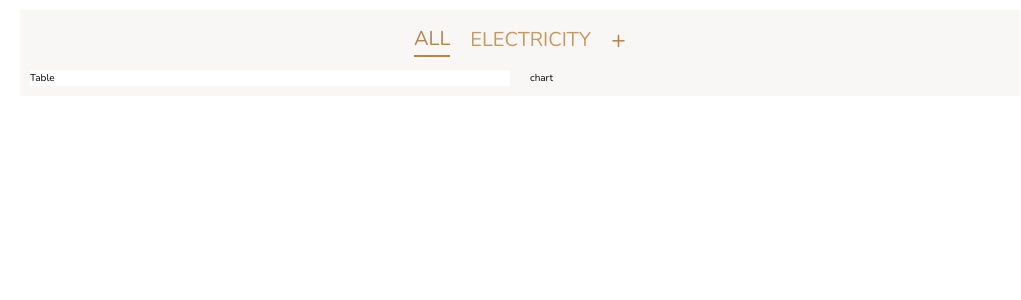
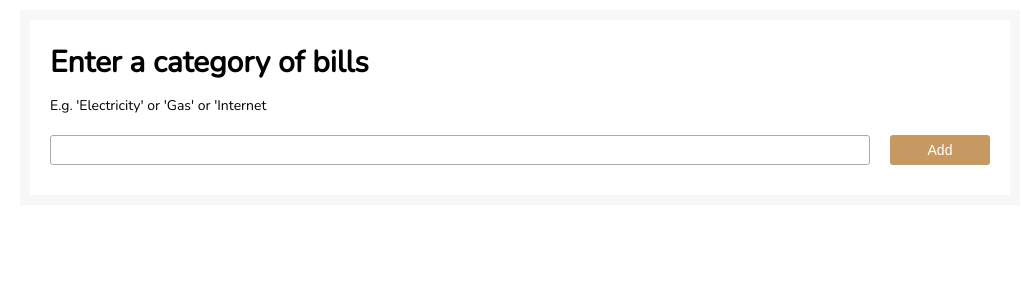
Before and after one commit to aliramazon/bill-tracker-app, a React (Create React App) app: page / in a window 1280 px wide. Shown: the top 300 px of the page, without its empty margins (120-1141 px from the left). Built offline with nearby package versions, Linux system fonts and the light colour scheme.

Commit message:
Add category, conditionally render AddCategory

```diff
--- a/src/App.js
+++ b/src/App.js
@@ -1,18 +1,36 @@
-import React from "react";
+import React, { useState } from "react";
 import { Navbar } from "./components/Navbar";
 import { BillsTable } from "./components/BillsTable";
 import { Chart } from "./components/Chart";
+import { AddCategory } from "./components/AddCategory";
 
-function App() {
+const App = () => {
+  const [shouldShowAddCategory, setShouldShowAddCategory] = useState(true);
+  const [categories, setCategories] = useState([]);
+
+  const handleAddCategory = category => {
+    setCategories([...categories, category]);
+    setShouldShowAddCategory(false);
+  };
+
+  const handlePlusClick = () => {
+    setShouldShowAddCategory(true);
+  };
   return (
     <div className="container">
-      <Navbar />
-      <div className="main-content">
-        <BillsTable />
-        <Chart />
-      </div>
+      {shouldShowAddCategory ? (
+        <AddCategory handleAddCategory={handleAddCategory} />
+      ) : (
+        <>
+          <Navbar categories={categories} handlePlusClick={handlePlusClick} />
+          <div className="main-content">
+            <BillsTable />
+            <Chart />
+          </div>
+        </>
+      )}
     </div>
   );
-}
+};
 
 export default App;
--- a/src/components/AddCategory.js
+++ b/src/components/AddCategory.js
@@ -0,0 +1,33 @@
+import React, { useState } from "react";
+
+const AddCategory = ({ handleAddCategory }) => {
+  const [category, setCategory] = useState("");
+
+  const handleOnChange = e => {
+    setCategory(e.target.value);
+  };
+
+  const handleOnSubmit = e => {
+    e.preventDefault();
+    handleAddCategory(category);
+    setCategory("");
+  };
+
+  return (
+    <section className="add-category__section">
+      <h1>Enter a category of bills</h1>
+      <p>E.g. 'Electricity' or 'Gas' or 'Internet</p>
+      <form className="add-category__form" onSubmit={handleOnSubmit}>
+        <input
+          type="text"
+          className="add-category__input"
+          onChange={handleOnChange}
+          value={category}
+        />
+        <input type="submit" value="Add" className="add-category__submit" />
+      </form>
+    </section>
+  );
+};
+
+export { AddCategory };
--- a/src/components/BillsTable.js
+++ b/src/components/BillsTable.js
@@ -1,7 +1,7 @@
 import React from "react";
 
 const BillsTable = () => {
-  return <section className="bills-table-section">Table</section>;
+  return <section className="bills-table__section">Table</section>;
 };
 
 export { BillsTable };
--- a/src/components/Navbar.js
+++ b/src/components/Navbar.js
@@ -1,7 +1,7 @@
 import React from "react";
 import classnames from "classnames";
 
-const Navbar = () => {
+const Navbar = ({ categories, handlePlusClick }) => {
   return (
     <nav className="top-navigation">
       <div className="top-navigation__actions">
@@ -13,15 +13,19 @@ const Navbar = () => {
         >
           All
         </div>
+        {categories.map(category => (
           <div
             className={classnames(
               "top-navigation__filter",
               false && "top-navigation__filter--selected"
             )}
           >
-          Electricity
+            {category}
           </div>
-        <div className="top-navigation__icon">&#43;</div>
+        ))}
+        <div className="top-navigation__icon" onClick={handlePlusClick}>
+          &#43;
+        </div>
       </div>
     </nav>
   );
--- a/src/styles/_all.scss
+++ b/src/styles/_all.scss
@@ -1,12 +1,14 @@
+// Overall Layout
 .container {
   display: grid;
   grid-template-rows: max-content max-content;
 
   width: 100rem;
   background-color: $color-grey-light-1;
-  padding: 0 1rem 1rem 1rem;
+  padding: 1rem;
 }
 
+// Top Navigation
 .top-navigation {
   justify-self: center;
 
@@ -15,7 +17,9 @@
 
   &__actions {
     display: grid;
-    grid-template-columns: repeat(3, max-content);
+    grid-template-columns: max-content max-content;
+    grid-auto-flow: column;
+    grid-auto-columns: max-content;
     column-gap: 2rem;
     align-items: center;
   }
@@ -39,12 +43,62 @@
   }
 }
 
+// Main Content
+
 .main-content {
   display: grid;
   grid-template-columns: 1fr 1fr;
   column-gap: 2rem;
+
+  padding: 3rem 2rem;
 }
 
-.bills-table-section {
+// Bills Table
+.bills-table__section {
   background-color: $color-white;
 }
+
+// Add  Category
+
+.add-category {
+  &__section {
+    background-color: $color-white;
+    padding: 3rem 2rem;
+
+    display: grid;
+    grid-template-rows: repeat(3, max-content);
+    row-gap: 2rem;
+  }
+
+  &__form {
+    display: grid;
+    grid-template-columns: 1fr 10rem;
+    grid-column-gap: 2rem;
+  }
+
+  &__input {
+    outline: none;
+    height: 3rem;
+    border-radius: 0.3rem;
+    border: 1px solid $color-grey-light-2;
+    padding: 0 1rem;
+  }
+
+  &__submit {
+    background-color: $color-primary;
+    color: $color-white;
+    font-size: 1.4rem;
+    border: none;
+    border-radius: 0.3rem;
+  }
+}
+
+// Typography
+h1 {
+  font-size: 3rem;
+  line-height: 85%;
+}
+
+p {
+  font-size: 1.4rem;
+}
--- a/src/styles/_base.scss
+++ b/src/styles/_base.scss
@@ -32,7 +32,6 @@ html {
 body {
   font-family: $font-primary;
   font-weight: 300;
-  line-height: 1.6;
 }
 
 #root {
```
Lines whose indentation alone changed are shown as unchanged.
